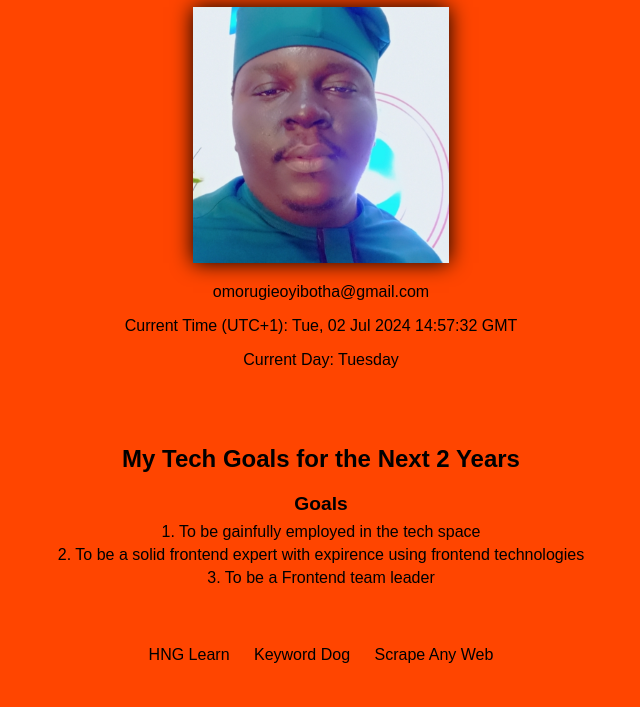
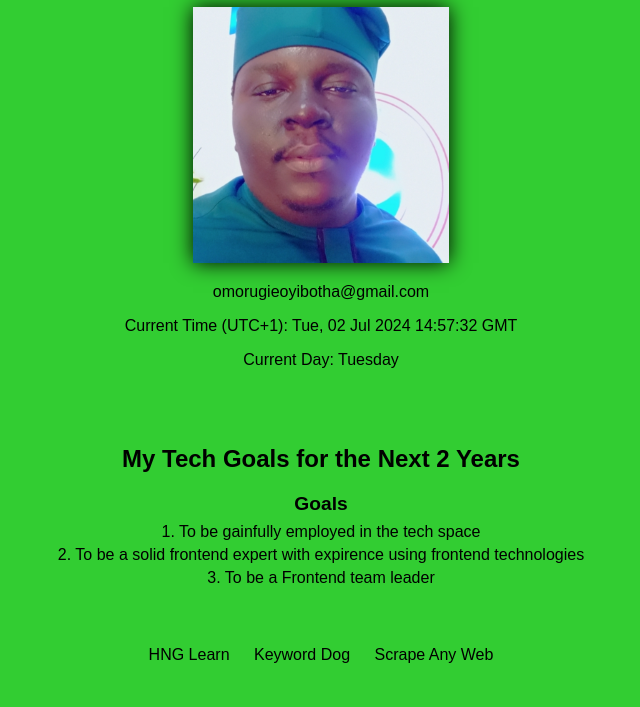
Before and after one commit to RayRugie/HNG-stage-1, a plain HTML site: page index.html in a window 1280 px wide. Shown: the part 93-800 px from the top of the page, without its empty margins (319-959 px from the left). Drawn offline with Linux system fonts and the light colour scheme.

Commit message:
"Updated background color of body element from orangered to #32CD32"

```diff
--- a/styles.css
+++ b/styles.css
@@ -7,7 +7,7 @@ body {
     align-items: center;
     justify-content: center;
     text-align: center;
-    background-color: orangered;
+    background-color: #32CD32;
 }
 
 header, main, footer {
```
